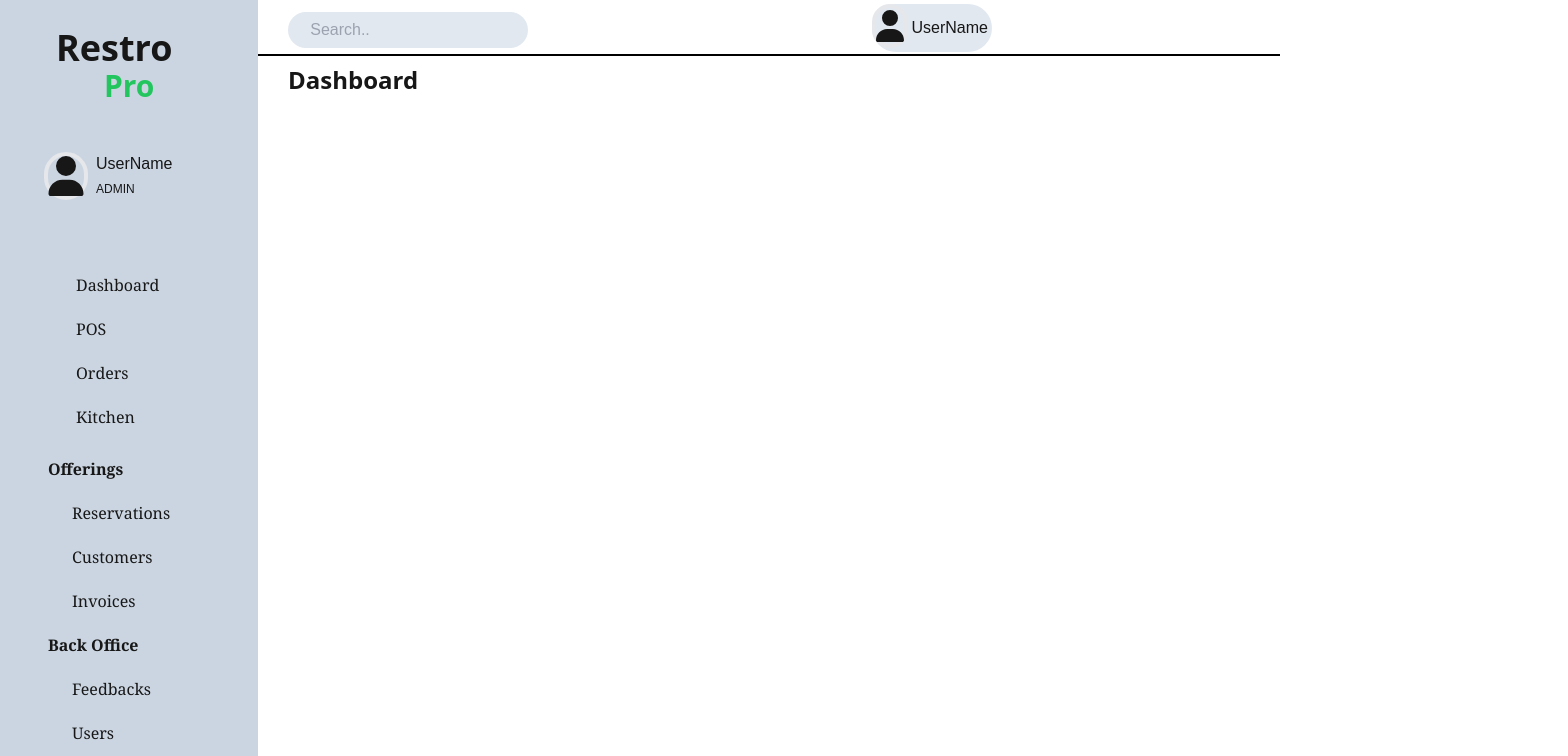
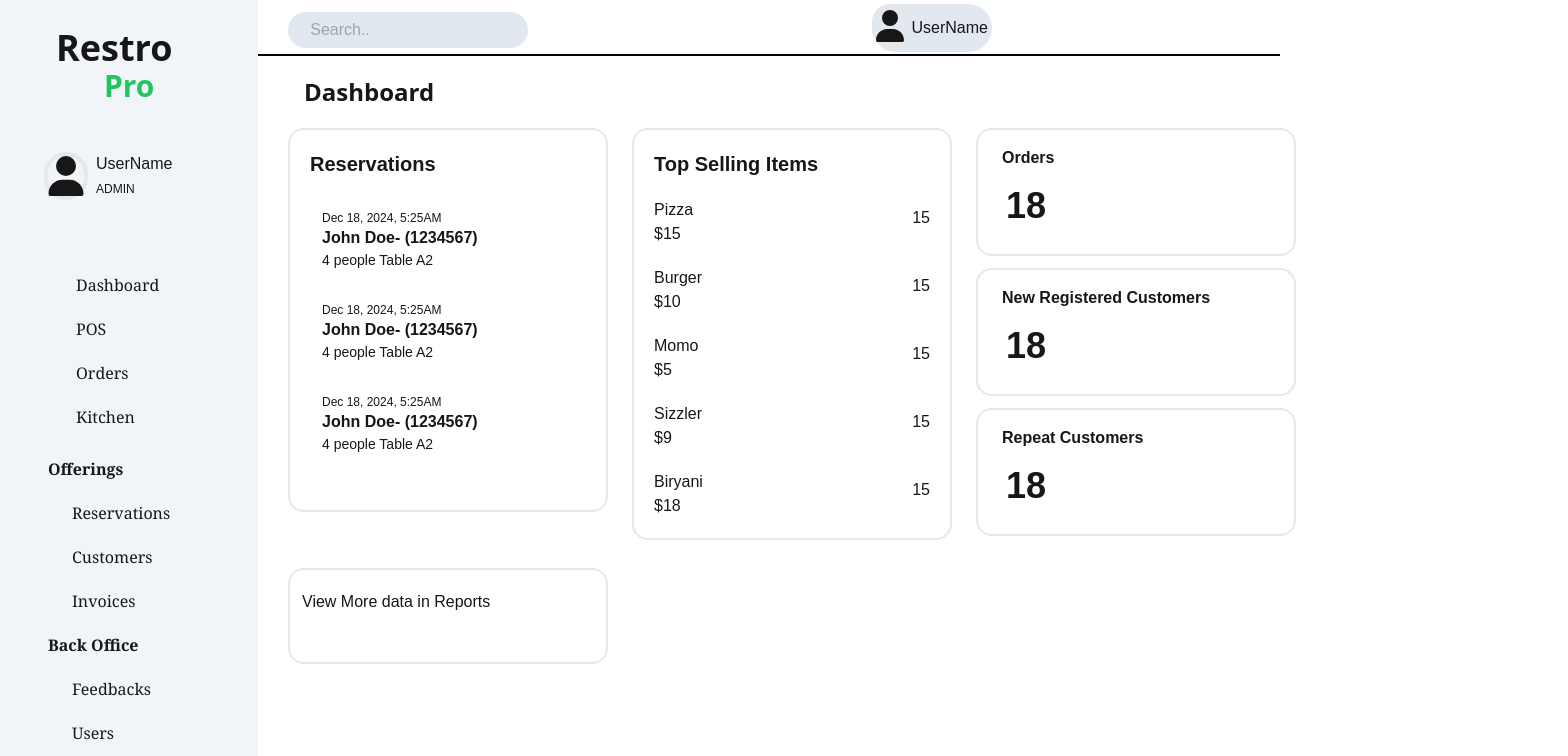
Before and after one commit to imramkrishna/restroapp, a Next.js app: page /Home in a window 1280 px wide. Shown: the top 756 px of the page, 1568 px wide, since content can reach past the window. Built offline with nearby package versions, Linux system fonts and the light colour scheme.

Commit message:
Dashboard details ui added

```diff
--- a/app/Home/page.js
+++ b/app/Home/page.js
@@ -1,11 +1,129 @@
 import React from 'react'
 
 function page() {
-  return (
-    <div className='mx-72'>
-      <h1 className='py-2 font-sans font-bold text-2xl'>Dashboard</h1>
-    </div>
-  )
+    return (
+        <>
+            <h1 className='py-5 px-4 font-sans font-bold text-2xl max-w-72 mx-72'>Dashboard</h1>
+
+            {/* ============================Setting up Reservation block=============================*/}
+
+            <div className='mx-72 min-w-full flex'>
+
+                <div className="reservation h-96 w-1/4 rounded-2xl border-2 ">
+                    <h3 className='font-bold text-xl m-5'>Reservations</h3>
+                    <ul className='m-8'>
+                        <li className='text-xs'>Dec 18, 2024, 5:25AM</li>
+                        <li className='font-extrabold'>John Doe- (1234567)</li>
+                        <li className='text-sm'>4 people  Table A2</li>
+
+                    </ul>
+                    <ul className='m-8'>
+                        <li className='text-xs'>Dec 18, 2024, 5:25AM</li>
+                        <li className='font-extrabold'>John Doe- (1234567)</li>
+                        <li className='text-sm'>4 people  Table A2</li>
+
+                    </ul>
+                    <ul className='m-8'>
+                        <li className='text-xs'>Dec 18, 2024, 5:25AM</li>
+                        <li className='font-extrabold'>John Doe- (1234567)</li>
+                        <li className='text-sm'>4 people  Table A2</li>
+
+                    </ul>
+
+
+                </div>
+
+
+                {/* ============================Setting up Top Selling Items block=============================*/}
+
+                <div className="top-selling-items mx-6 h-96 w-1/4">
+
+                    <div className="top-selling-items rounded-2xl border-2">
+                        <h3 className='m-5 font-extrabold text-xl'>Top Selling Items</h3>
+                        <div className="items flex justify-between mx-5">
+                            <ul>
+                                <li className=''>Pizza</li>
+                                <li>$15</li>
+                            </ul>
+                            <ul>
+                                <li className='my-2'>15</li>
+                            </ul>
+                        </div>
+
+
+                        <div className="items flex justify-between m-5">
+                            <ul>
+                                <li>Burger</li>
+                                <li>$10</li>
+                            </ul>
+                            <ul>
+                                <li className='my-2'>15</li>
+                            </ul>
+                        </div>
+
+                        <div className="items flex justify-between m-5">
+                            <ul>
+                                <li>Momo</li>
+                                <li>$5</li>
+                            </ul>
+                            <ul>
+                                <li className='my-2'>15</li>
+                            </ul>
+                        </div>
+
+                        <div className="items flex justify-between m-5">
+                            <ul>
+                                <li>Sizzler</li>
+                                <li>$9</li>
+                            </ul>
+                            <ul>
+                                <li className='my-2'>15</li>
+                            </ul>
+                        </div>
+
+                        <div className="items flex justify-between m-5">
+                            <ul>
+                                <li>Biryani</li>
+                                <li>$18</li>
+                            </ul>
+                            <ul>
+                                <li className='my-2'>15</li>
+                            </ul>
+                        </div>
+
+
+                    </div>
+                </div>
+
+
+
+
+                <div className="details block h-96 w-1/4">
+                    <div className="orders h-1/3 border-2 rounded-2xl">
+                        <p className='mx-6 font-semibold my-4'>Orders</p>
+                        <span className='mx-7 font-extrabold text-4xl'>18</span>
+
+
+                    </div>
+                    <div className="new-registered h-1/3 border-2 rounded-2xl my-3">
+                        <p className='mx-6 font-semibold my-4'>New Registered Customers</p>
+                        <span className='mx-7 font-extrabold text-4xl'>18</span>
+
+
+                    </div>
+                    <div className="repeat h-1/3 border-2 rounded-2xl">
+                        <p className='mx-6 font-semibold my-4'>Repeat Customers</p>
+                        <span className='mx-7 font-extrabold text-4xl'>18</span>
+
+                    </div>
+                </div>
+            </div>
+            <div className="reports mx-72 my-14 h-24 w-1/4 border-2 rounded-2xl">
+                <p className='my-5 mx-3'>View More data in Reports </p>
+            </div>
+
+        </>
+    )
 }
 
 export default page
--- a/components/Navbar.js
+++ b/components/Navbar.js
@@ -14,7 +14,7 @@ function Navbar() {
     return (
         <>
             <nav>
-                <div className='bg-slate-300 min-h-screen max-w-72 fixed'>
+                <div className='bg-slate-100 min-h-screen max-w-72 fixed'>
                     <div className="navcontent p-7">
                         {/* ==================Restro Pro logo setting=================== */}
                         <div className='font-bold px-7 text-4xl m-auto font-sans'>
```
